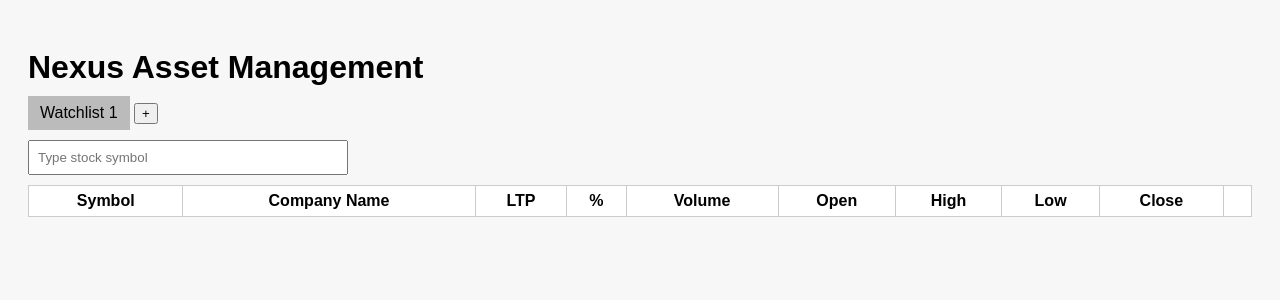
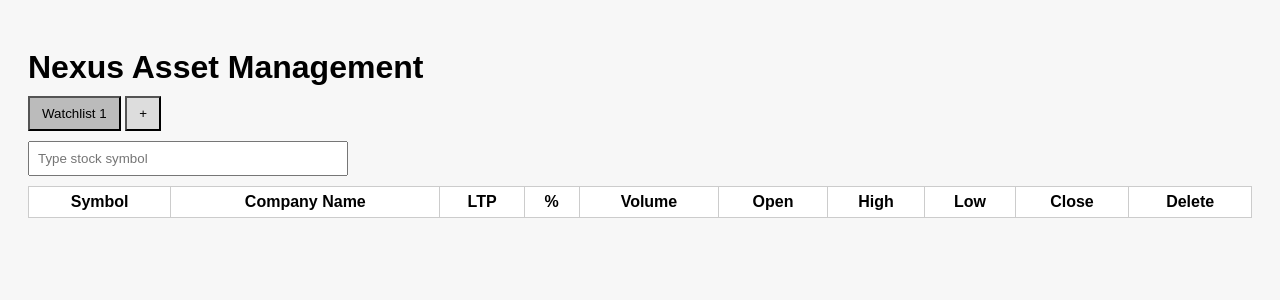
Before and after one commit to mrchopzy-ui/kotak-watchlist, a Flask app: page / in a window 1280 px wide. Shown: the top 300 px of the page. Run offline with Flask 3, Linux system fonts and the light colour scheme; data comes from the database, SQL or seed files in the repository; data that the repository does not hold is empty; parts of the project's set-up code (start-up, migrations or seed data) failed here and were passed over.

Commit message:
Update index.html

```diff
--- a/templates/index.html
+++ b/templates/index.html
@@ -6,17 +6,21 @@
 </head>
 <body>
 
+<header class="top-bar">
     <h1>Nexus Asset Management</h1>
+</header>
 
-<div id="tabs">
+<div class="tabs">
     {% for w in watchlists %}
-    <div class="tab" data-id="{{w[0]}}">{{w[1]}}</div>
+        <button class="tab" data-id="{{ w[0] }}">{{ w[1] }}</button>
     {% endfor %}
-    <button id="addWatchlist">+</button>
+    <button class="tab add" id="addWatchlist">+</button>
 </div>
 
+<div class="search-box">
     <input id="search" placeholder="Type stock symbol">
     <div id="suggestions"></div>
+</div>
 
 <table>
     <thead>
@@ -30,7 +34,7 @@
             <th>High</th>
             <th>Low</th>
             <th>Close</th>
-<th></th>
+            <th>Delete</th>
         </tr>
     </thead>
     <tbody id="watchlist"></tbody>
```
Lines whose indentation alone changed are shown as unchanged.
